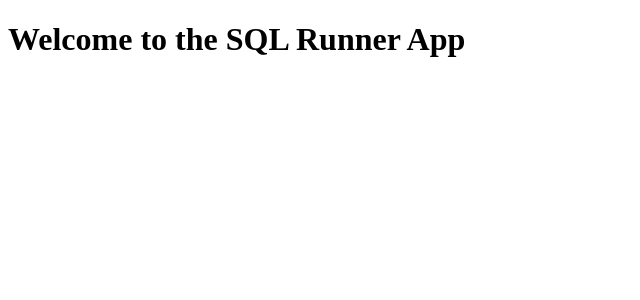
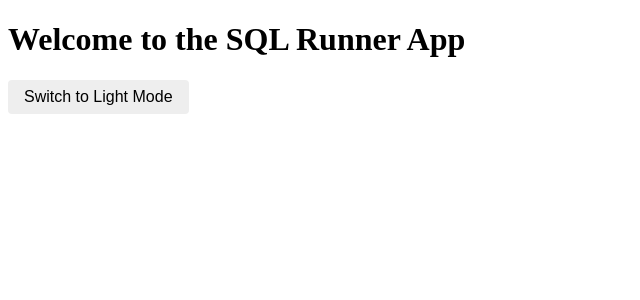
Before and after one commit to hardik-malani/A.t.l.a.n-task-32.e2nj, a React (Vite) app: page / in a window 1280 px wide. Shown: the top 300 px of the page, without its empty margins (0-640 px from the left). Built offline with nearby package versions, Linux system fonts and the light colour scheme.

Commit message:
feat: implement ThemeToggle component with logging for theme switching

```diff
--- a/src/components/ThemeToggle/ThemeToggle.module.css
+++ b/src/components/ThemeToggle/ThemeToggle.module.css
@@ -0,0 +1,13 @@
+.button {
+    padding: 8px 16px;
+    font-size: 16px;
+    background-color: #eee;
+    border: none;
+    border-radius: 4px;
+    cursor: pointer;
+    transition: background-color 0.3s ease;
+  }
+
+  .button:hover {
+    background-color: #ddd;
+  }
--- a/src/components/ThemeToggle/ThemeToggle.tsx
+++ b/src/components/ThemeToggle/ThemeToggle.tsx
@@ -0,0 +1,26 @@
+import React, { useContext } from 'react';
+import { ThemeContext } from '../../context/ThemeContext';
+import styles from './ThemeToggle.module.css';
+
+const ThemeToggle: React.FC = () => {
+  const themeContext = useContext(ThemeContext);
+
+  if (!themeContext) return null;
+
+  const { theme, toggleTheme } = themeContext;
+
+  const handleToggle = () => {
+    console.log(`Current theme: ${theme}`);
+    toggleTheme();
+
+    console.log(`New theme: ${theme === 'dark' ? 'light' : 'dark'}`); // print current theme on console
+  };
+
+  return (
+    <button className={styles.button} onClick={handleToggle}>
+      Switch to {theme === 'dark' ? 'Light' : 'Dark'} Mode
+    </button>
+  );
+};
+
+export default ThemeToggle;
--- a/src/pages/Home/Home.tsx
+++ b/src/pages/Home/Home.tsx
@@ -1,9 +1,11 @@
 import React from 'react';
+import ThemeToggle from '../../components/ThemeToggle/ThemeToggle';
 
 const Home: React.FC = () => {
   return (
     <div>
       <h1>Welcome to the SQL Runner App</h1>
+      <ThemeToggle />
     </div>
   );
 };
```
